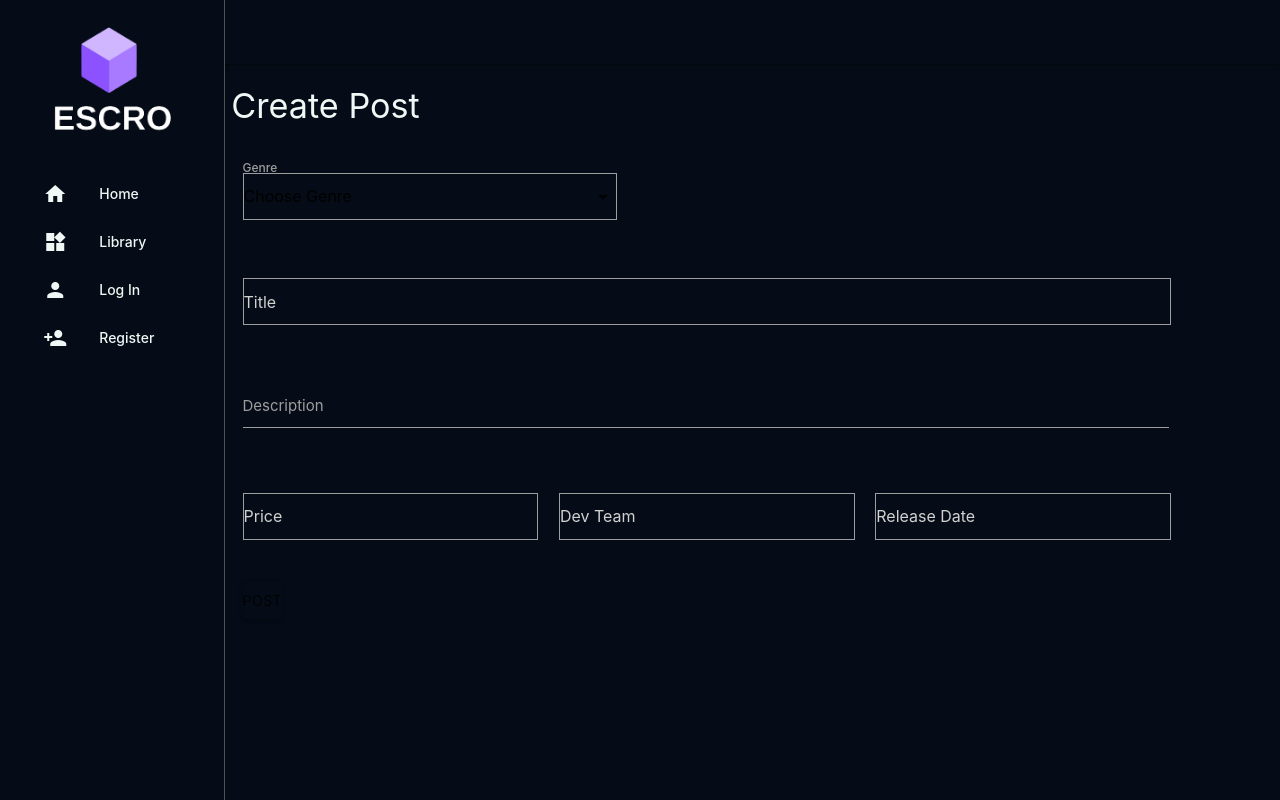
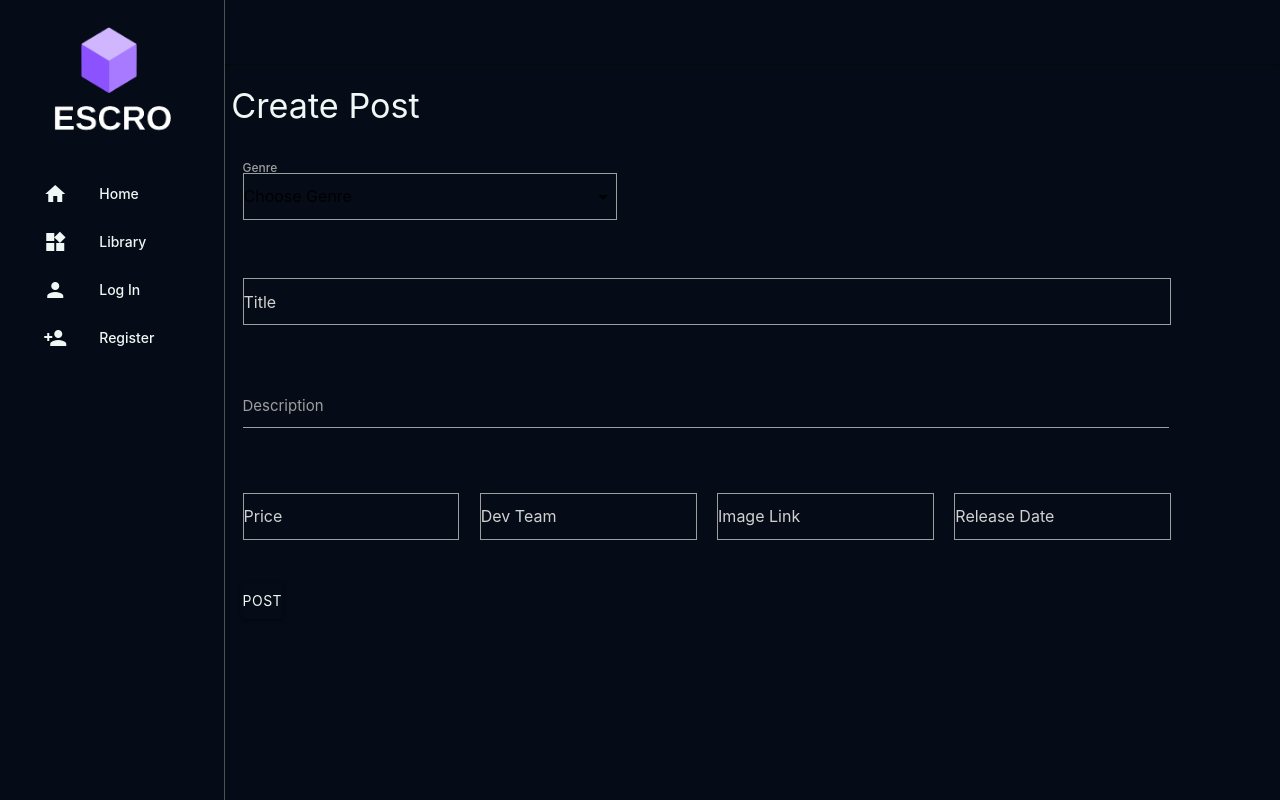
Before and after one commit to SleepyMan93/escro-games, a Flask app: page /publish in a window 1280 px wide. Run offline with Flask 2, Linux system fonts and the light colour scheme; data that the repository does not hold is empty; some libraries are stand-ins or nearby versions.

Commit message:
Rendered post image using pulled URL from MONGO, injected in using Jinja

```diff
--- a/app.py
+++ b/app.py
@@ -141,6 +141,7 @@
             "game_description": request.form.get("game_description"),
             "price": request.form.get("price"),
             "dev_team": request.form.get("dev_team"),
+            "image_link": request.form.get("image_link"),
             "release_date": request.form.get("release_date"),
             "created_by": session["user"]
         }
--- a/static/css/style.css
+++ b/static/css/style.css
@@ -1,5 +1,6 @@
 body {
   background-color: #060C17;
+  color: #F0F7F4;
 }
 
 nav {
@@ -84,6 +85,15 @@
   padding: 0px;
   margin: 0px;
   box-shadow: 0 0px 0px 0 rgb(0 0 0 / 14%), 0 0px 0px 0px rgb(0 0 0 / 12%), 0 0px 0px 0 rgb(0 0 0 / 20%);
+}
+
+.image-container {
+  text-align: center;
+}
+
+.game-pic {
+  width: 150px;
+  height: auto;
 }
 
 .collection .collection-item:last-child {
--- a/templates/base.html
+++ b/templates/base.html
@@ -24,7 +24,7 @@
 
         <ul id="slide-out" class="sidenav sidenav-fixed">
             <div id="logo" class="row">
-                <img class="responsive-img" src="static/images/escro_games_trans.png" title="Escro Games Logo">
+                <img class="responsive-img" src="/static/images/escro_games_trans.png"  title="Escro Games Logo">
             </div>
             <div class="row">
                 <div class="top-links col s12">
--- a/templates/games.html
+++ b/templates/games.html
@@ -39,7 +39,9 @@
                 {% for game in games %}
                 <tr>
                     <td>
-                        <img src="" alt="profile pic" class="circle">
+                        <div class="image-container">
+                            <img class="game-pic responsive-img" src="{{ game.image_link }}" alt="profile pic" class="circle">
+                        </div>
                     </td>
                     <td>
                         <div class="row">
--- a/templates/publish.html
+++ b/templates/publish.html
@@ -49,15 +49,19 @@
             </div>
             <!-- game details -->
             <div class="row">
-                <div class="input-field col s4">
+                <div class="input-field col s3">
                     <input placeholder="Price" id="price" name="price" type="text" class="validate" required>
                     <label for="price"></label>
                 </div>
-                <div class="input-field col s4">
+                <div class="input-field col s3">
                     <input placeholder="Dev Team" id="dev_team" name="dev_team" type="text" class="validate" required>
                     <label for="dev_team"></label>
                 </div>
-                <div class="input-field col s4">
+                <div class="input-field col s3">
+                    <input placeholder="Image Link" id="image_link" name="image_link" type="text" class="validate" required>
+                    <label for="image_link"></label>
+                </div>
+                <div class="input-field col s3">
                     <input placeholder="Release Date" id="release_date" name="release_date" type="text"
                         class="datepicker validate" required>
                     <label for="release_date"></label>
```
Also changed, not shown: templates/edit_post.html (+7 -3 lines).
